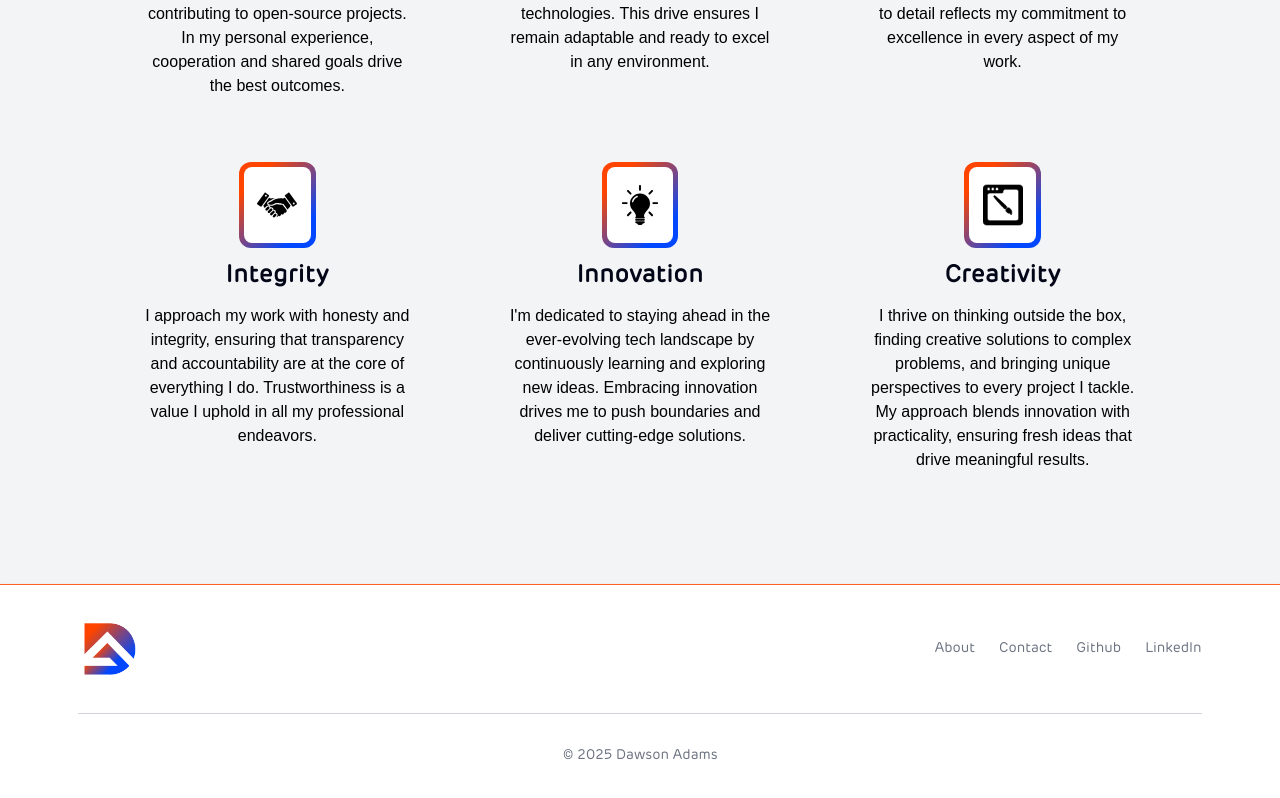
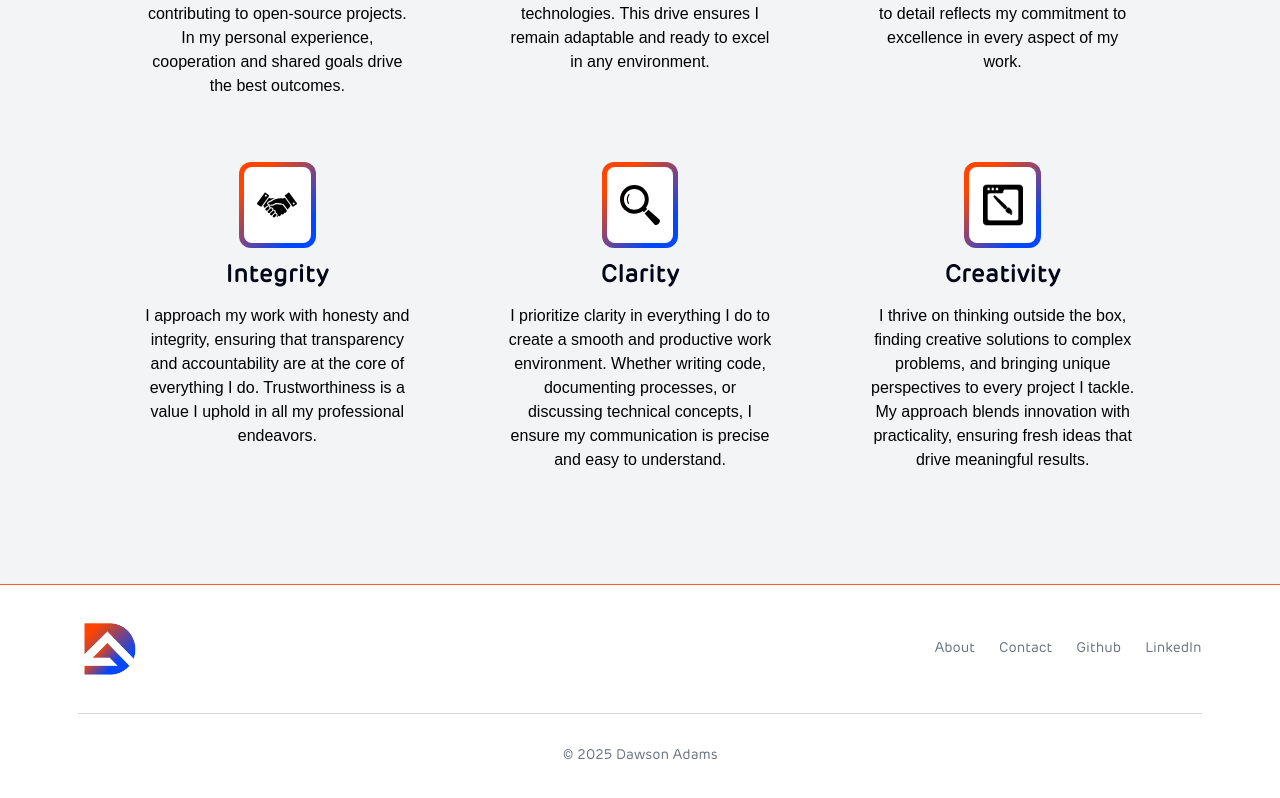
Before and after one commit to Dawson-21/React-Portfolio, a React (Vite) app in the folder react-portfolio/: page /about in a window 1280 px wide. Shown: the part 3160-3958 px from the top of the page. Built offline with nearby package versions, Linux system fonts and the light colour scheme.

Commit message:
update(core values): new content and icon within core values section

```diff
--- a/react-portfolio/src/pages/About.tsx
+++ b/react-portfolio/src/pages/About.tsx
@@ -254,13 +254,11 @@ export default function About() {
 
           <div className="py-8">
             <IconBox
-              icon="media/innovate2.svg"
+              icon="media/clarity.svg"
               alt="Light bulb icon"
-              title="Innovation"
-              desc="I&#39;m dedicated to staying ahead in the ever-evolving tech landscape
-              by continuously learning and exploring new ideas. Embracing
-              innovation drives me to push boundaries and deliver cutting-edge
-              solutions."
+              title="Clarity"
+              desc="I prioritize clarity in everything I do to create a smooth and productive work environment. Whether writing code,
+              documenting processes, or discussing technical concepts, I ensure my communication is precise and easy to understand."
             />
           </div>
 
--- a/react-portfolio/src/pages/Home.tsx
+++ b/react-portfolio/src/pages/Home.tsx
@@ -90,7 +90,7 @@ export default function Home() {
               alt="Modern Dev Website"
               title="Web Development Website"
               desc="Crafted a professional Wordpress website for my web development company, Modern Dev. Incorporating plugins like MonsterInsights,
-              the website features vast analytics and user engaement metrics."
+              the website features vast analytics and user engaement metrics, allowing for data-driven decision making."
               btn="View Project"
               link="https://moderndev.pro"
               newPage
```
Also changed, not shown: react-portfolio/public/media/clarity.svg (added).
